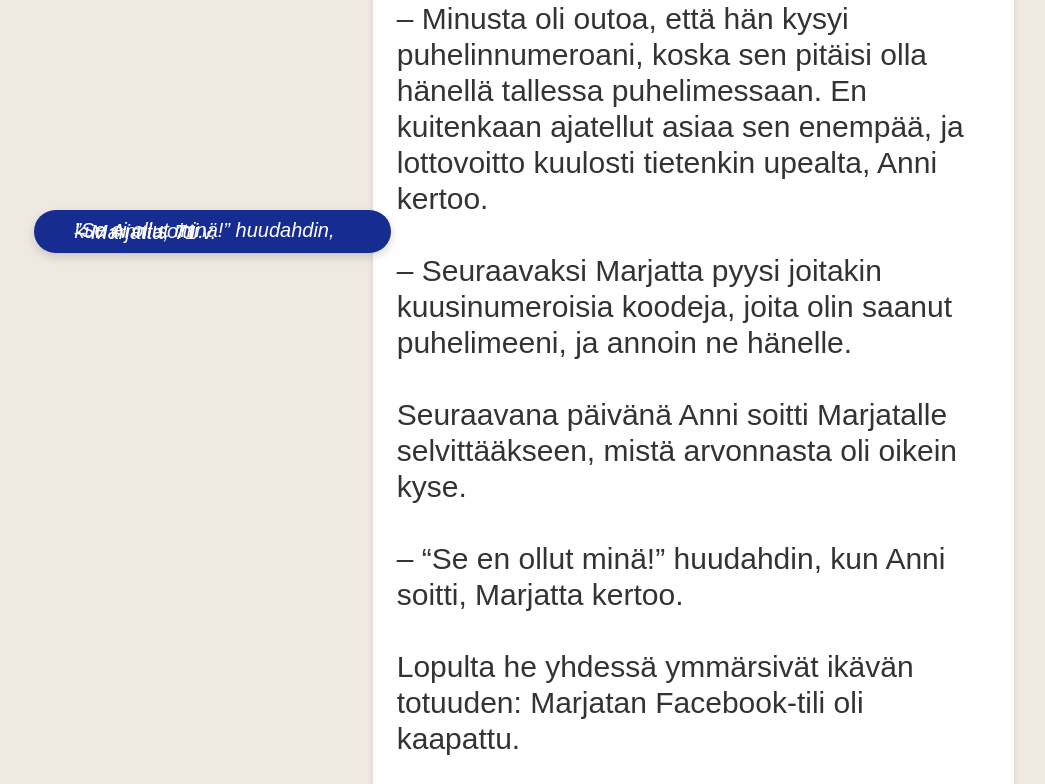
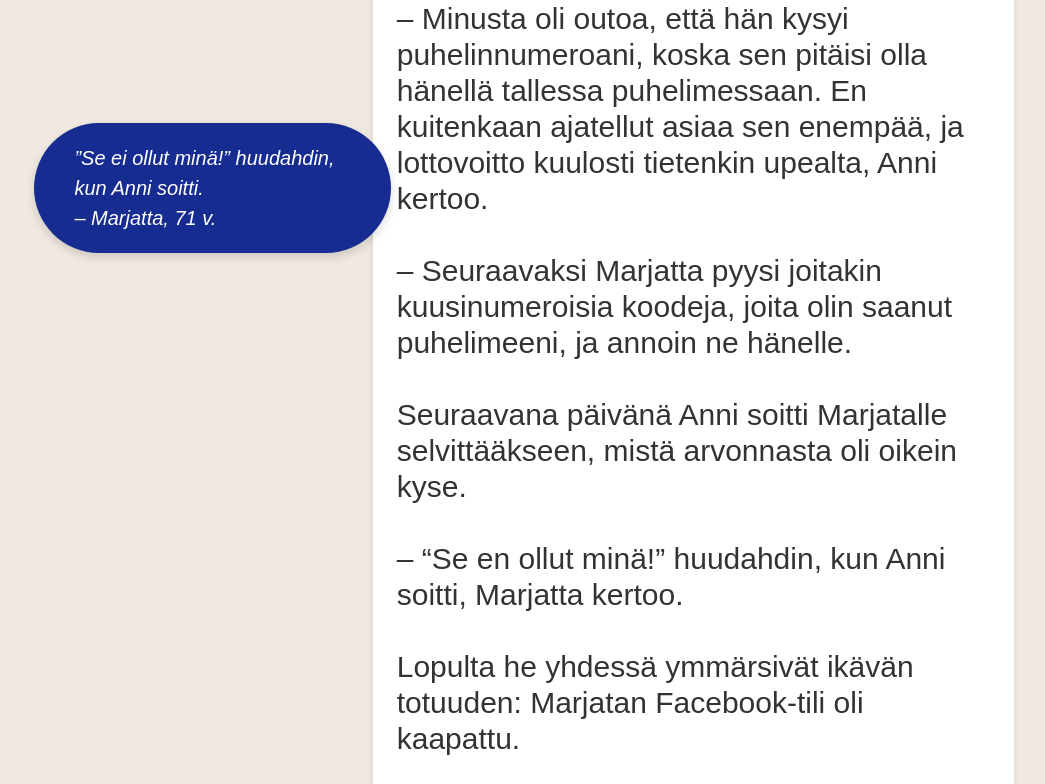
Before and after one commit to levonmaister/scamvjp2, a React (Vite) app: page / in a window 1536 px wide. Shown: the part 4460-5244 px from the top of the page, without its empty margins (322-1367 px from the left). Built offline with nearby package versions, Linux system fonts and the light colour scheme.

Commit message:
fixat så att bubblornas text e i skick

```diff
--- a/src/styles/stories.css
+++ b/src/styles/stories.css
@@ -419,7 +419,6 @@ body {
         position: absolute;
         background-color: rgb(22, 44, 145);
         font-family: Arial, sans-serif;
-        line-height: 1px;
         font-style: italic;
         color: white;
         font-weight: lighter;
```
